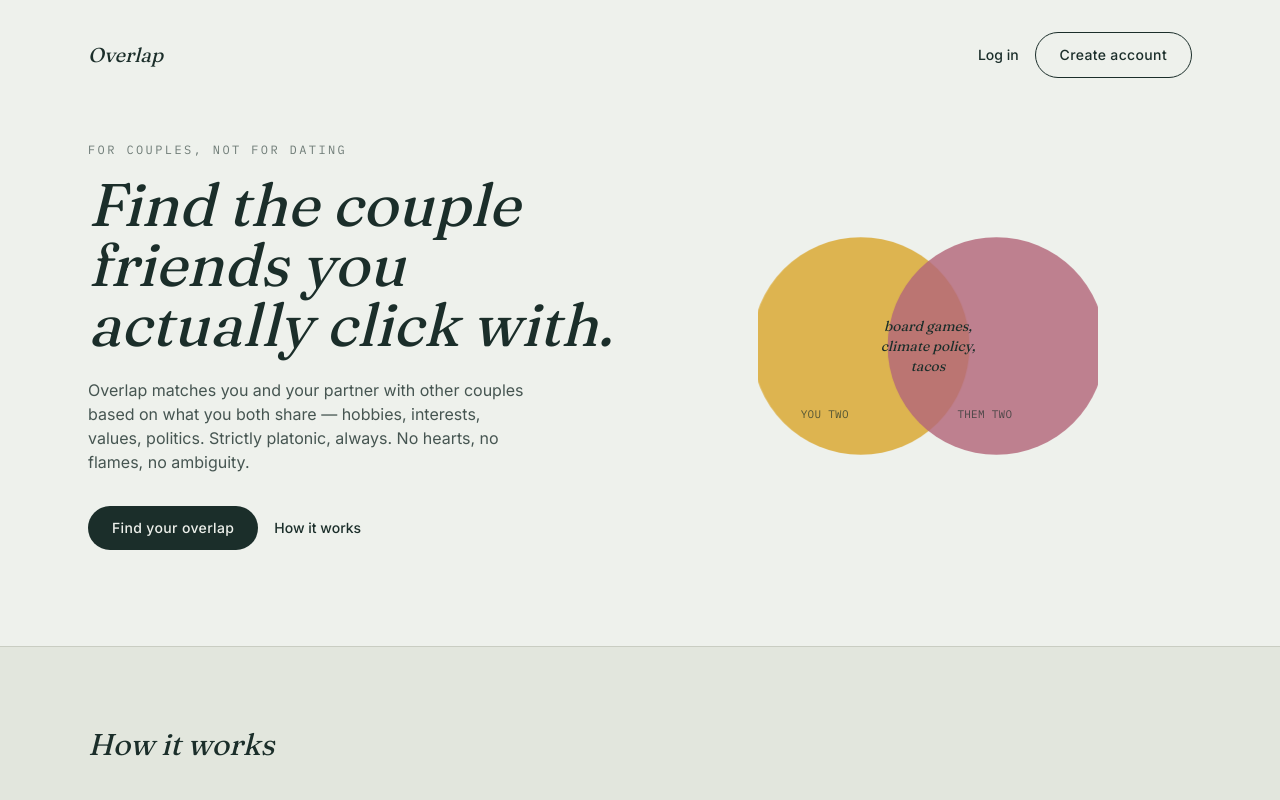
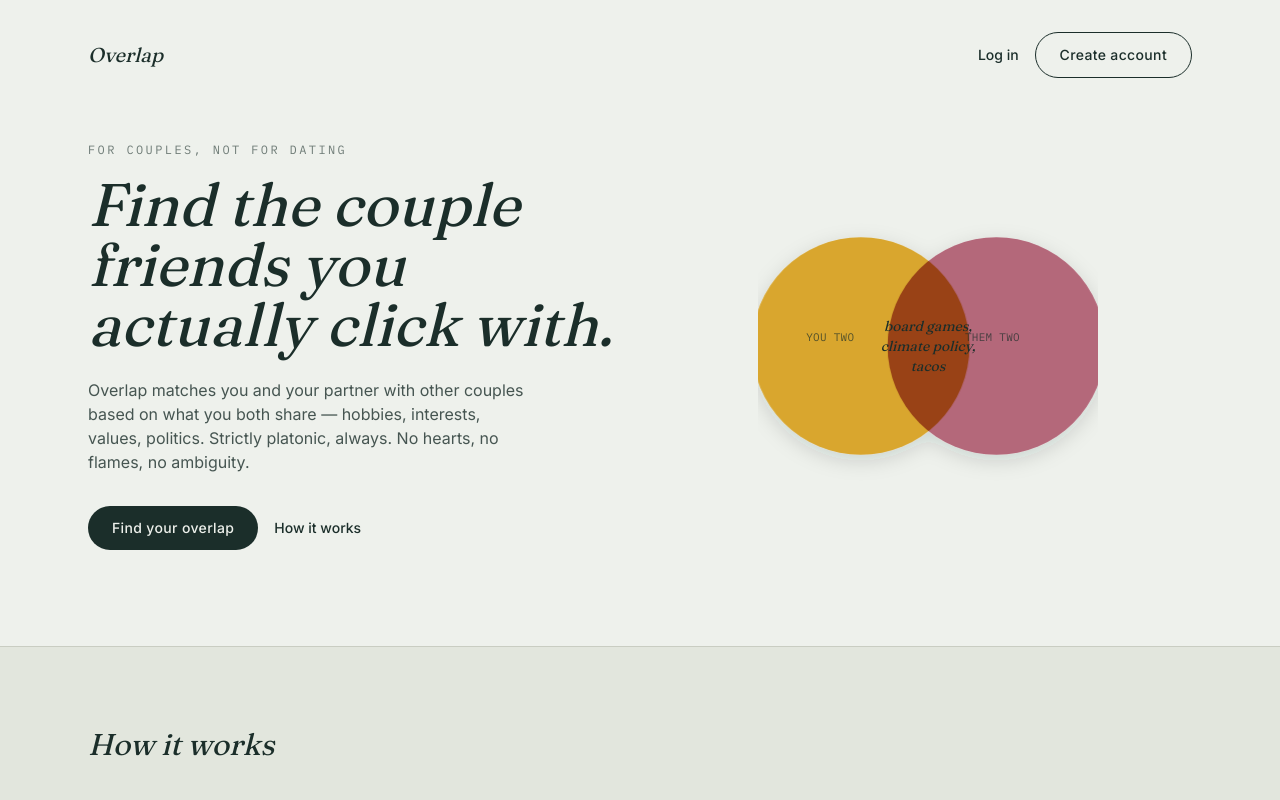
Before and after one commit to reachconnor2020-dev/overlap, a Next.js app: page / in a window 1280 px wide. Shown: the top 800 px of the page. Built offline with nearby package versions, Linux system fonts and the light colour scheme.

Commit message:
Polish landing page Venn diagram: solid colors, blended overlap, soft shadow

```diff
--- a/components/VennMark.tsx
+++ b/components/VennMark.tsx
@@ -32,28 +32,27 @@ export default function VennMark({
       aria-label={overlapLabel ? `Shared: ${overlapLabel}` : 'Overlapping circles representing two couples'}
     >
 <svg width={size} height={size} viewBox={`0 0 ${size} ${size}`}>
-        <circle
-          cx={cxA}
-          cy={cy}
-          r={r}
-          fill="#D9A62E"
-          opacity={0.82}
-          className={animated ? 'animate-drift' : ''}
-        />
+        <defs>
+          <filter id="venn-soft-shadow" x="-20%" y="-20%" width="140%" height="140%">
+            <feDropShadow dx="0" dy="6" stdDeviation="10" floodColor="#1B2E2A" floodOpacity="0.14" />
+          </filter>
+        </defs>
+        <g filter="url(#venn-soft-shadow)">
+          <circle cx={cxA} cy={cy} r={r} fill="#D9A62E" className={animated ? 'animate-drift' : ''} />
           <circle
             cx={cxB}
             cy={cy}
             r={r}
             fill="#B4677A"
-          opacity={0.82}
-          style={animated ? { animationDelay: '0.4s' } : undefined}
+            style={{ mixBlendMode: 'multiply', ...(animated ? { animationDelay: '0.4s' } : {}) }}
             className={animated ? 'animate-drift' : ''}
           />
+        </g>
       </svg>
       {labelA && (
         <span
           className="absolute font-mono text-[11px] uppercase tracking-wide text-ink/70"
-          style={{ left: cxA - r * 0.55, top: cy + r * 0.55 }}
+          style={{ left: cxA - r * 0.5, top: cy - r * 0.16 }}
         >
           {labelA}
         </span>
@@ -61,11 +60,13 @@ export default function VennMark({
       {labelB && (
         <span
           className="absolute font-mono text-[11px] uppercase tracking-wide text-ink/70"
-          style={{ left: cxB - r * 0.35, top: cy + r * 0.55 }}
+          style={{ left: cxB - r * 0.28, top: cy - r * 0.16 }}
         >
           {labelB}
         </span>
       )}
+
+
       {overlapLabel && (
         <span
           className="absolute -translate-x-1/2 -translate-y-1/2 text-center font-display text-sm italic text-ink"
```
Lines whose indentation alone changed are shown as unchanged.
